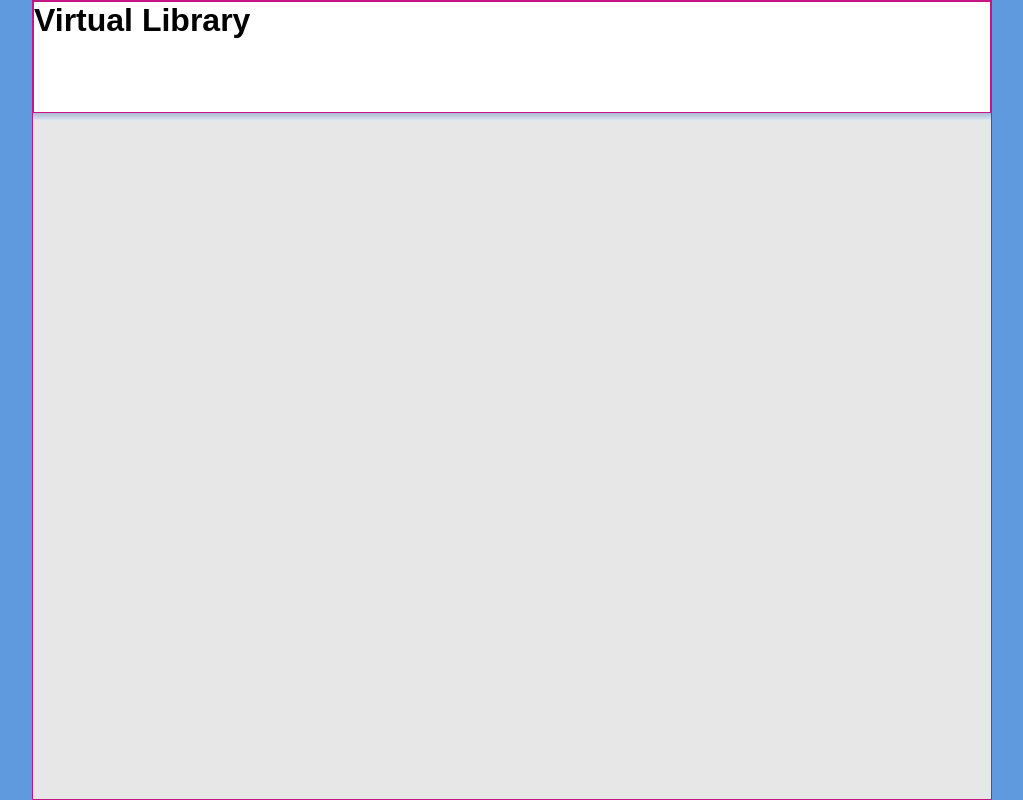
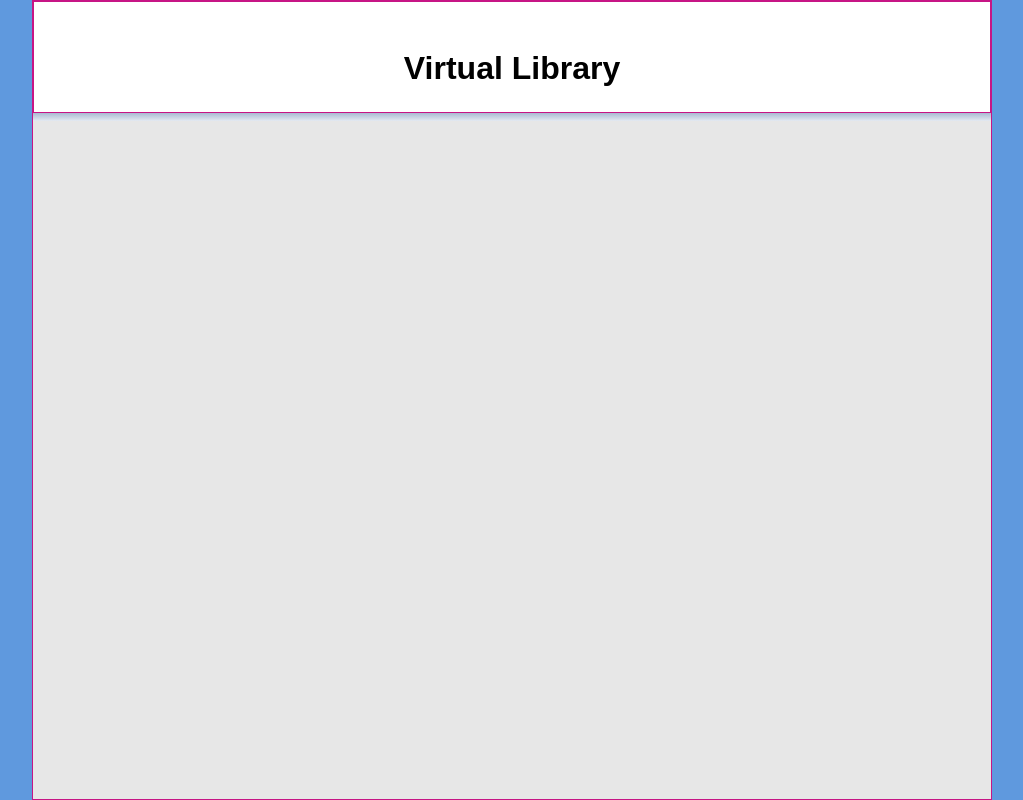
Before and after one commit to noOdin1/library_project, a plain HTML site: page index.html in a window 1280 px wide. Shown: the whole page, without its empty margins (128-1151 px from the left). Drawn offline with Linux system fonts and the light colour scheme.

Commit message:
Title for this app, Virtual Library

```diff
--- a/style.css
+++ b/style.css
@@ -34,3 +34,8 @@ body {
   background-color: white;
   border: 1px solid MediumVioletRed;
 }
+
+h1 {
+  text-align: center;
+  margin: 1.5em;
+}
```
